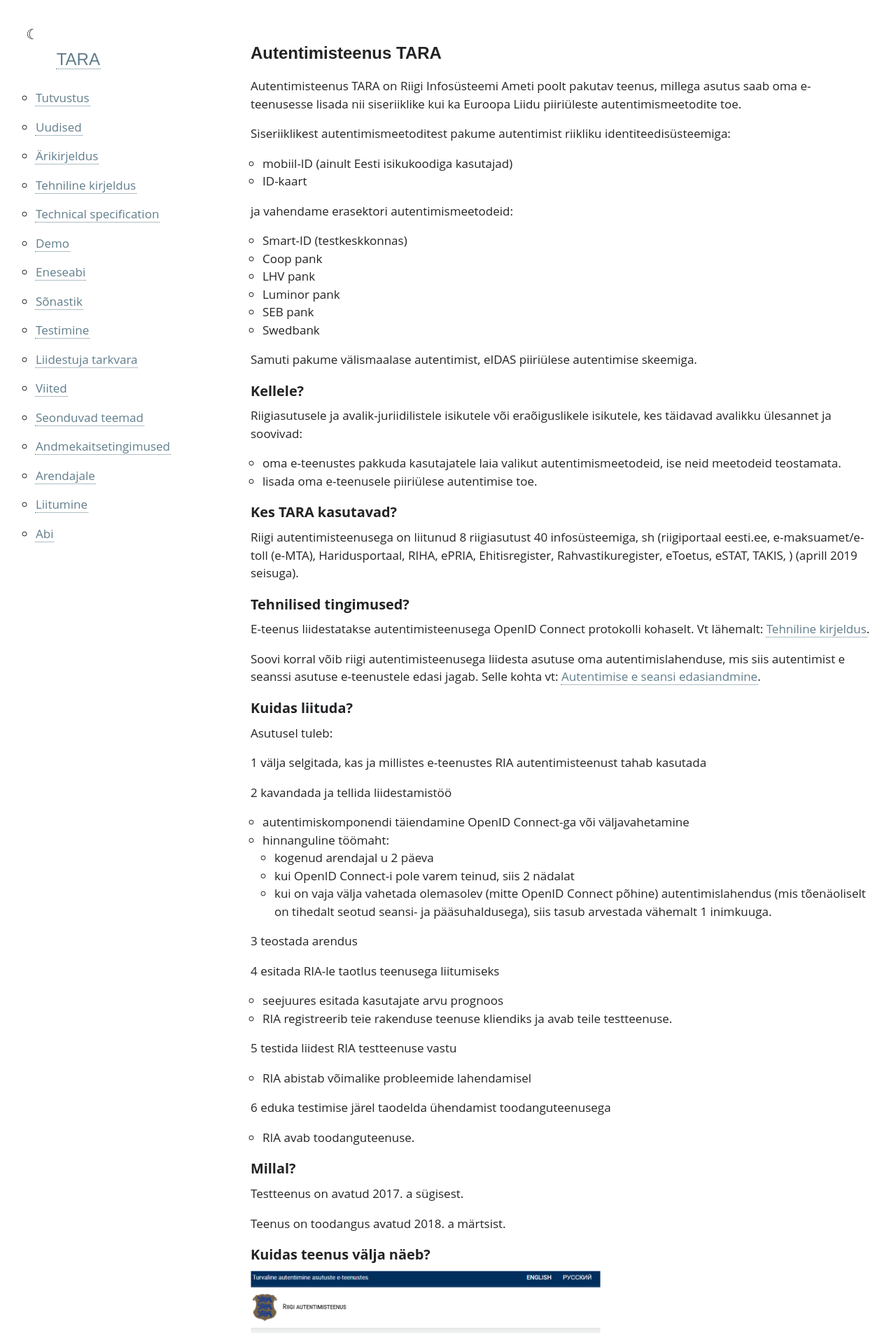
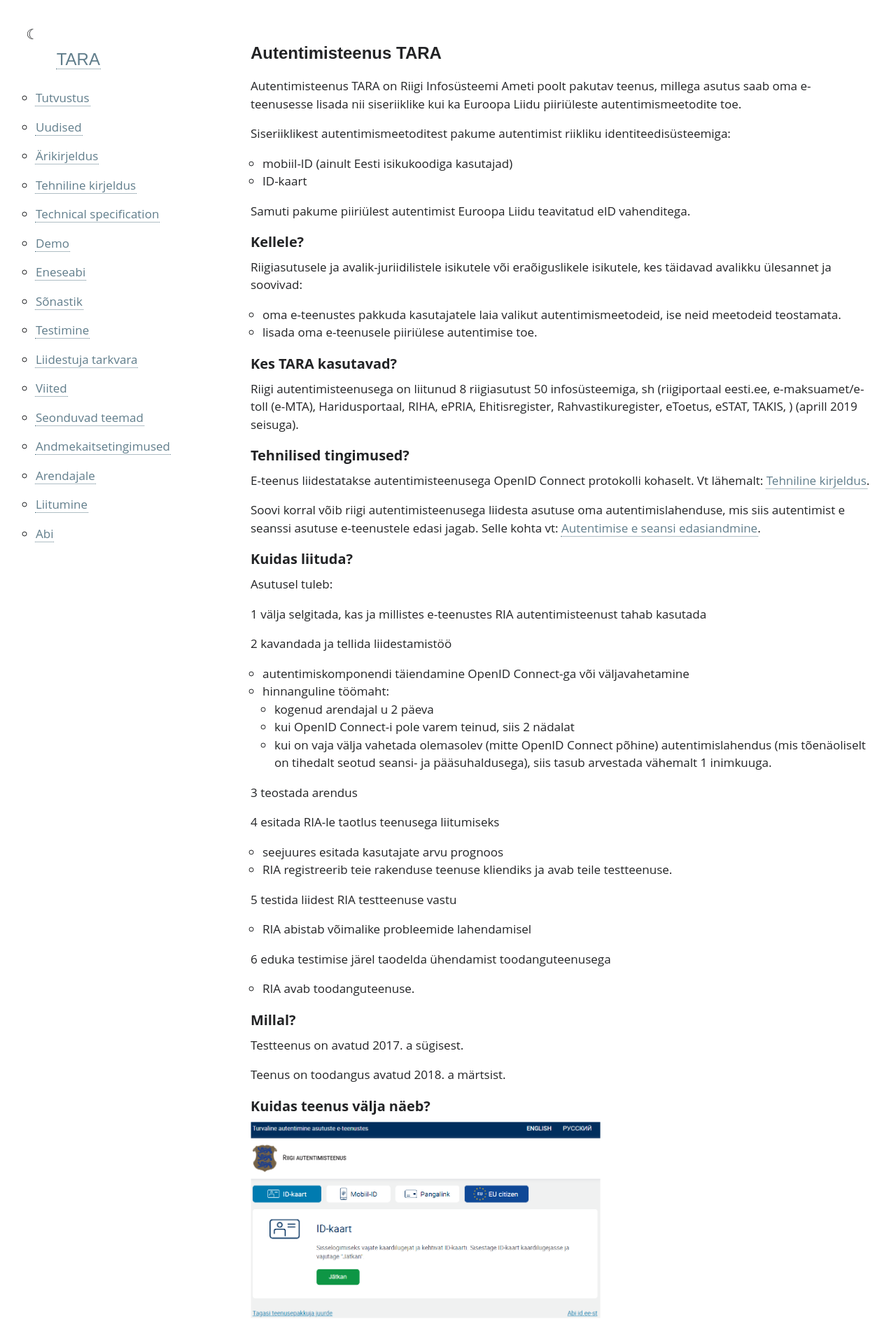
Before and after one commit to e-gov/TARA-Doku, a Jekyll site: the page built from Arikirjeldus.md, in a window 1280 px wide. Shown: the top 1905 px of the page at 70% size. Built offline with Jekyll 4.4.1, drawn with Linux system fonts in a browser that asks for light colours; our own code applies the rules of GitHub Pages for plain Markdown files.

Commit message:
Update Arikirjeldus.md

```diff
--- a/Arikirjeldus.md
+++ b/Arikirjeldus.md
@@ -11,16 +11,7 @@ Siseriiklikest autentimismeetoditest pakume autentimist riikliku identiteedisüs
 - mobiil-ID (ainult Eesti isikukoodiga kasutajad)
 - ID-kaart
 
-ja vahendame erasektori autentimismeetodeid:
-
-- Smart-ID (testkeskkonnas)
-- Coop pank
-- LHV pank
-- Luminor pank
-- SEB pank
-- Swedbank
-
-Samuti pakume välismaalase autentimist, eIDAS piiriülese autentimise skeemiga.
+Samuti pakume piiriülest autentimist Euroopa Liidu teavitatud eID vahenditega.
 
 ## Kellele?
 
@@ -30,7 +21,7 @@ Riigiasutusele ja avalik-juriidilistele isikutele või eraõiguslikele isikutele
 
 ## Kes TARA kasutavad?
 
-Riigi autentimisteenusega on liitunud 8 riigiasutust 40
+Riigi autentimisteenusega on liitunud 8 riigiasutust 50
 infosüsteemiga, sh (riigiportaal eesti.ee, e-maksuamet/e-toll (e-MTA), Haridusportaal, RIHA, ePRIA, Ehitisregister, Rahvastikuregister, eToetus, eSTAT, TAKIS, ) (aprill 2019 seisuga).
 
 ## Tehnilised tingimused?
```
